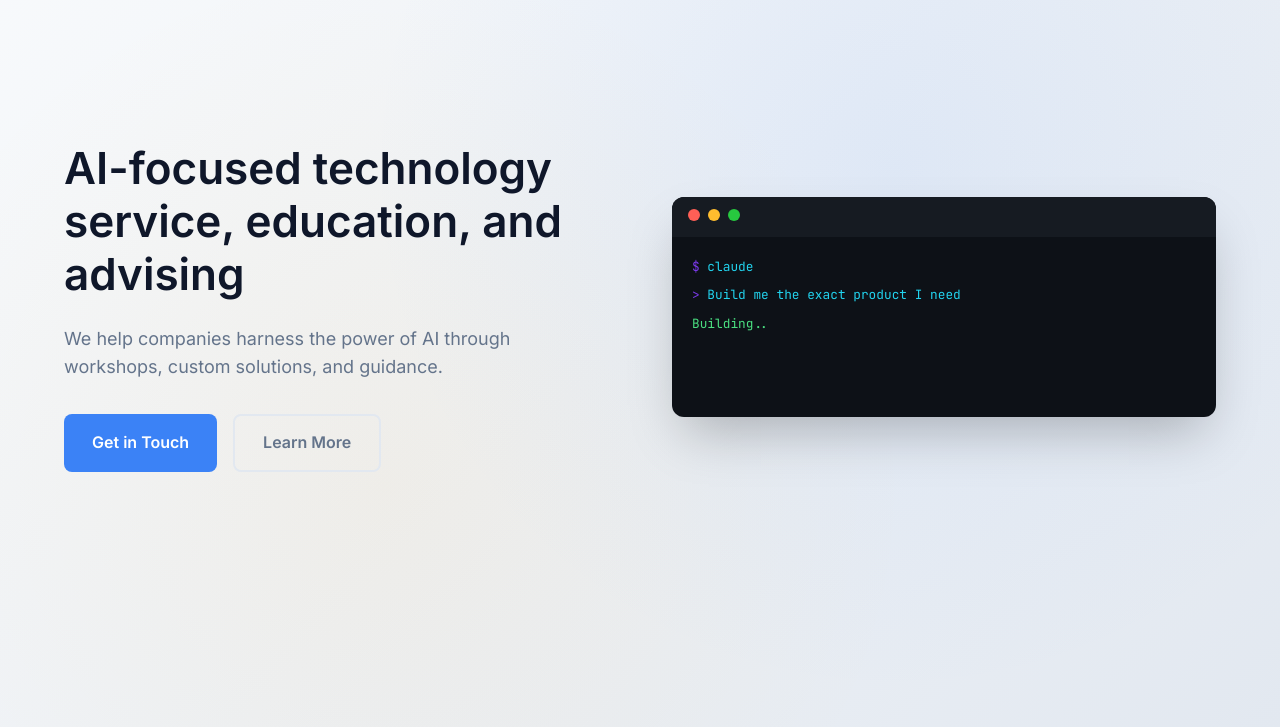
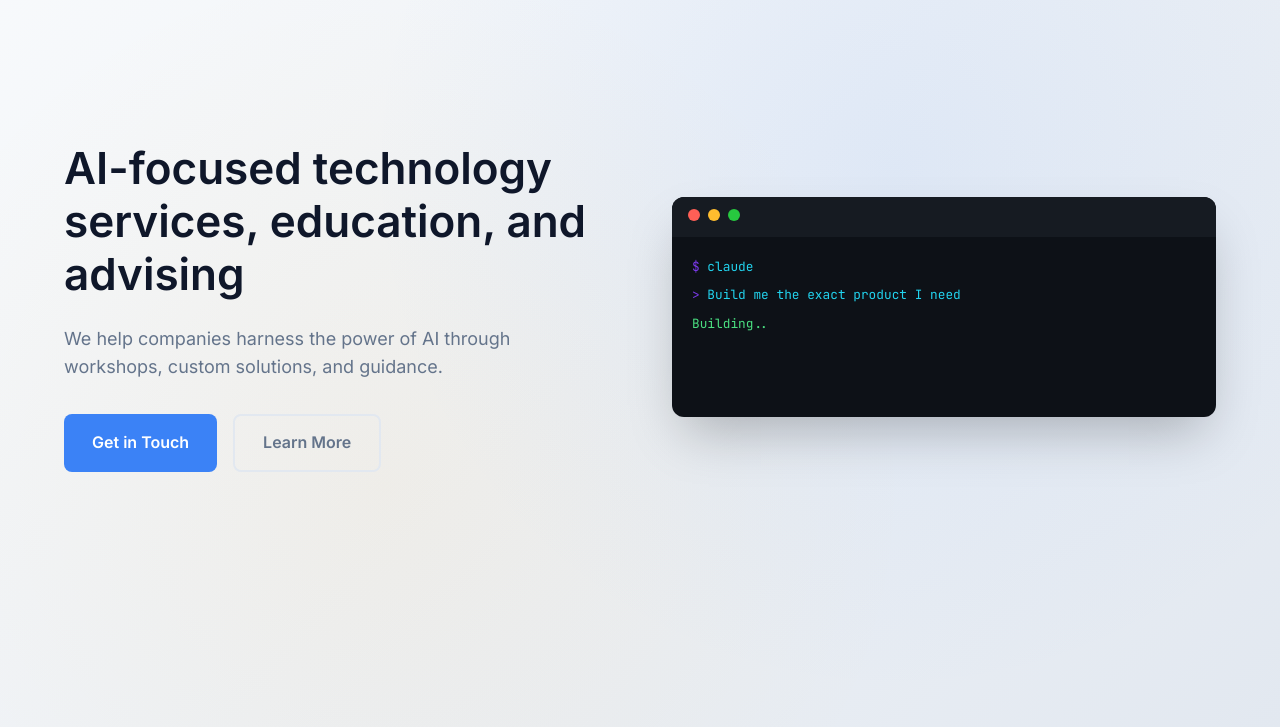
Before and after one commit to wesleyzhao/mandarin-ai, a plain HTML site: page index.html in a window 1280 px wide. Shown: the part 73-800 px from the top of the page. Drawn offline with Linux system fonts and the light colour scheme.

Commit message:
Change to technology services (plural)
🤖 Generated with [Claude Code](https://claude.com/claude-code)

Co-Authored-By: Claude Opus 4.5 <noreply@anthropic.com>

```diff
--- a/index.html
+++ b/index.html
@@ -7,7 +7,7 @@
     <meta name="description" content="Expert AI consulting for enterprises and PE firms. We offer workshops, bespoke software development, and strategic advising. Stanford, Yale, Y Combinator alumni.">
     <meta name="keywords" content="AI consulting, AI workshops, custom AI software, AI strategy, enterprise AI">
     <meta property="og:title" content="Mandarin AI | AI Consulting Services">
-    <meta property="og:description" content="AI-focused technology service, education, and advising for enterprises and PE firms.">
+    <meta property="og:description" content="AI-focused technology services, education, and advising for enterprises and PE firms.">
     <meta property="og:type" content="website">
 
     <!-- Preconnect to Google Fonts -->
@@ -796,7 +796,7 @@
             <div class="container">
                 <div class="hero-content">
                     <div class="hero-text">
-                        <h1>AI-focused technology service, education, and advising</h1>
+                        <h1>AI-focused technology services, education, and advising</h1>
                         <p>We help companies harness the power of AI through workshops, custom solutions, and guidance.</p>
                         <div class="hero-buttons">
                             <a href="#contact" class="btn btn-primary">Get in Touch</a>
```
